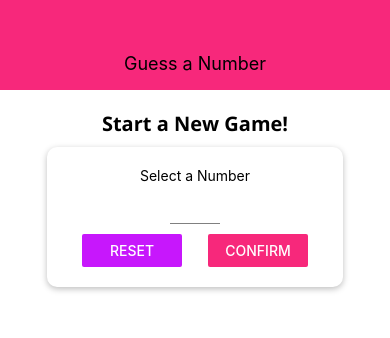
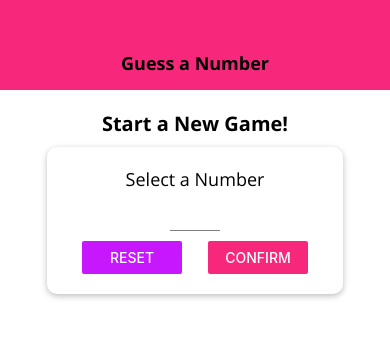
Before and after one commit to noel88/study_react, a React Native app in the folder rn-complete-guide1/: screen / in a window 390 px wide. Shown: the top 338 px of the page. Built offline with nearby package versions, Linux system fonts and the light colour scheme.

Commit message:
udemy - 71. A Synthetic Style "Cascade"

```diff
--- /dev/null
+++ b/rn-complete-guide1/components/BodyText.js
@@ -0,0 +1,17 @@
+import React from 'react';
+import {
+    Text,
+    StyleSheet
+} from 'react-native';
+
+
+const BodyText = props => <Text style={styles.body}>{props.children}</Text>
+
+const styles = StyleSheet.create({
+    body: {
+        fontFamily: 'open-sans',
+        fontSize: 18
+    }
+});
+
+export default BodyText;
--- a/rn-complete-guide1/components/Header.js
+++ b/rn-complete-guide1/components/Header.js
@@ -1,11 +1,12 @@
 import React from 'react';
 import { View, Text, StyleSheet } from 'react-native';
 import Colors from "../constants/colors";
+import TitleText from "./TitleText";
 
 const Header = props => {
     return (
         <View style={styles.header}>
-            <Text style={styles.headerTitle}>{props.title}</Text>
+            <TitleText>{props.title}</TitleText>
         </View>
     )
 };
@@ -19,11 +20,6 @@ const styles = StyleSheet.create({
         backgroundColor: Colors.primary,
         alignItems: 'center',
         justifyContent: 'center'
-    },
-    headerTitle: {
-        color: 'black',
-        fontSize: 18,
-
     }
 });
 
--- /dev/null
+++ b/rn-complete-guide1/components/TitleText.js
@@ -0,0 +1,18 @@
+import React from 'react';
+import {
+    Text,
+    StyleSheet
+} from 'react-native';
+
+
+const TitleText = props => <Text style={{...styles.title, ...props.style}}>{props.children}</Text>
+
+const styles = StyleSheet.create({
+    title: {
+        color: 'black',
+        fontSize: 18,
+        fontFamily: 'open-sans-bold'
+    }
+});
+
+export default TitleText;
--- /dev/null
+++ b/rn-complete-guide1/constants/default-styles.js
@@ -0,0 +1,12 @@
+import { StyleSheet } from 'react-native';
+
+export default StyleSheet.create({
+   bodyText: {
+       fontFamily: 'open-sans',
+       color: 'red'
+   },
+    title: {
+        fontFamily: 'open-sans-bold',
+        fontSize: 18
+    }
+});
--- a/rn-complete-guide1/screens/GameScreen.js
+++ b/rn-complete-guide1/screens/GameScreen.js
@@ -8,6 +8,7 @@ import {
 } from 'react-native';
 import NumberContainer from "../components/NumberContainer";
 import Card from "../components/Card";
+import DefaultStyles from '../constants/default-styles';
 
 
 const generateRandomBetween = (min, max, exclude) => {
@@ -56,7 +57,7 @@ const GameScreen = props => {
 
     return (
         <View style={styles.screen}>
-            <Text>Opponent's Guess</Text>
+            <Text style={DefaultStyles.title}>Opponent's Guess</Text>
             <NumberContainer>{currentGuess}</NumberContainer>
             <Card style={styles.buttonContainer}>
                 <Button title="LOWER" onPress={nextGuessHandler.bind(this, 'lower')}/>
--- a/rn-complete-guide1/screens/StartGameScreen.js
+++ b/rn-complete-guide1/screens/StartGameScreen.js
@@ -13,6 +13,8 @@ import Card from "../components/Card";
 import Colors from "../constants/colors";
 import Input from "../components/Input";
 import NumberContainer from "../components/NumberContainer";
+import BodyText from "../components/BodyText";
+import TitleText from "../components/TitleText";
 
 
 
@@ -61,9 +63,9 @@ const StartGameScreens = props => {
             Keyboard.dismiss();
         }}>
             <View style={styles.screen}>
-                <Text style={styles.title}>Start a New Game!</Text>
+                <TitleText style={styles.title}>Start a New Game!</TitleText>
                 <Card style={styles.inputContainer}>
-                    <Text>Select a Number</Text>
+                    <BodyText>Select a Number</BodyText>
                     <Input
                         style ={styles.input}
                         blurOnSubmit
@@ -99,8 +101,7 @@ const styles = StyleSheet.create({
     },
     title: {
         fontSize: 20,
-        marginVertical: 10,
-        fontFamily: 'open-sans-bold'
+        marginVertical: 10
     },
     inputContainer: {
         width: 300,
```
